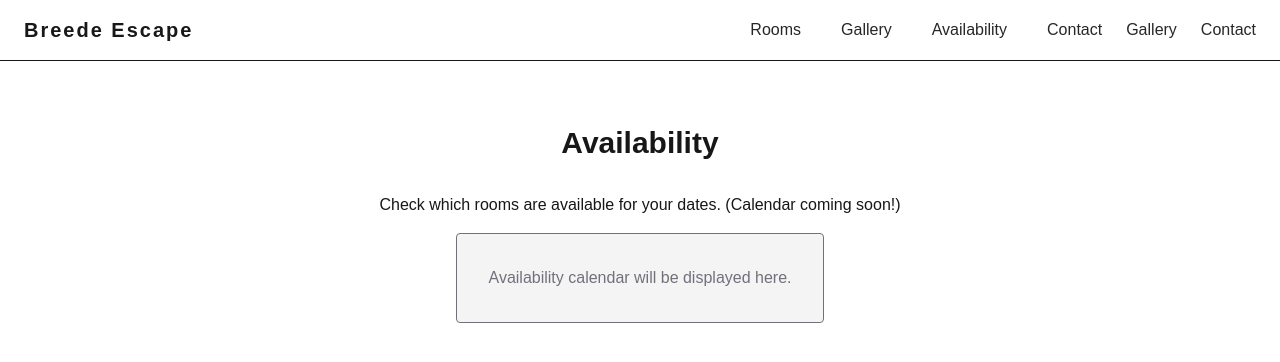
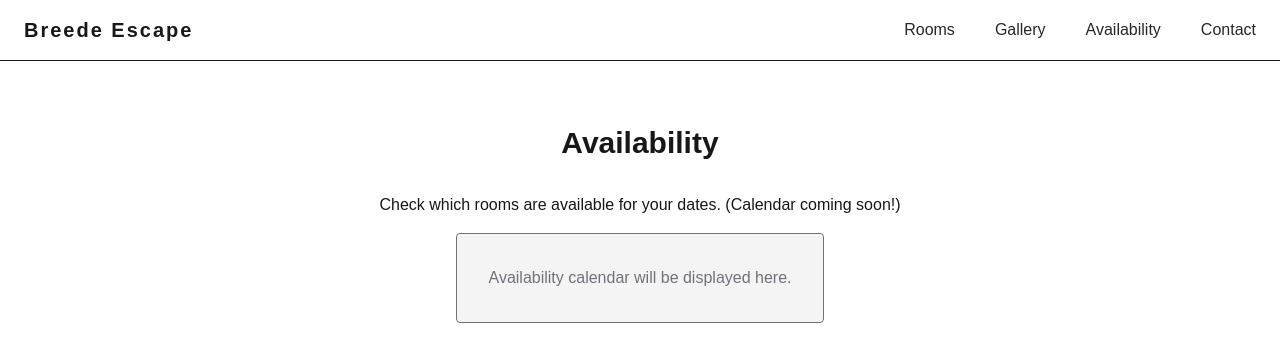
Before and after one commit to Febrios/breede-escape-web, a Next.js app: page /availability in a window 1280 px wide. Shown: the top 362 px of the page. Built offline with nearby package versions, Linux system fonts and the light colour scheme.

Commit message:
Remove duplicate nav items

```diff
--- a/app/components/Navbar.tsx
+++ b/app/components/Navbar.tsx
@@ -7,8 +7,6 @@ export default function Navbar() {
         <a className="text-zinc-800 dark:text-zinc-100 hover:underline ml-4" href="/gallery">Gallery</a>
         <a className="text-zinc-800 dark:text-zinc-100 hover:underline ml-4" href="/availability">Availability</a>
         <a className="text-zinc-800 dark:text-zinc-100 hover:underline ml-4" href="/contact">Contact</a>
-        <a className="text-zinc-800 dark:text-zinc-100 hover:underline" href="#gallery">Gallery</a>
-        <a className="text-zinc-800 dark:text-zinc-100 hover:underline" href="#contact">Contact</a>
       </div>
     </nav>
   );
```
